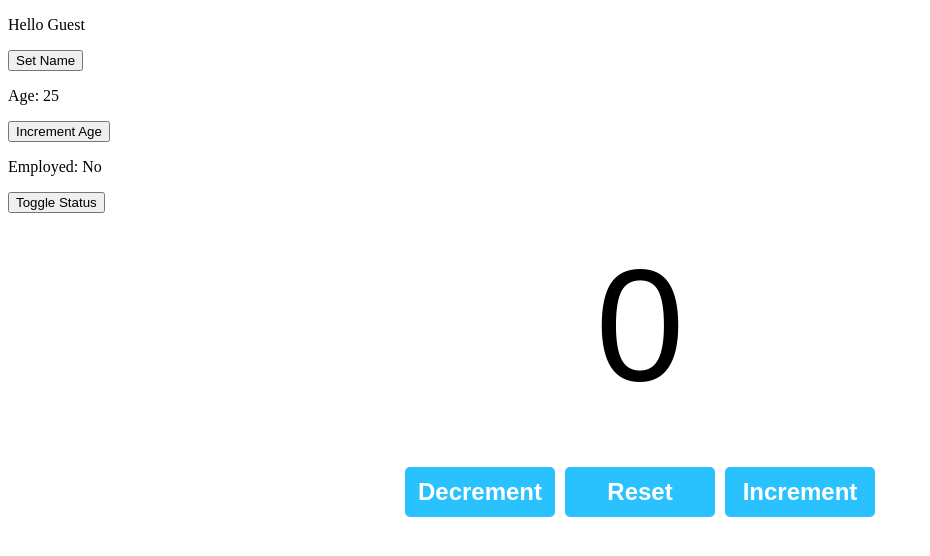
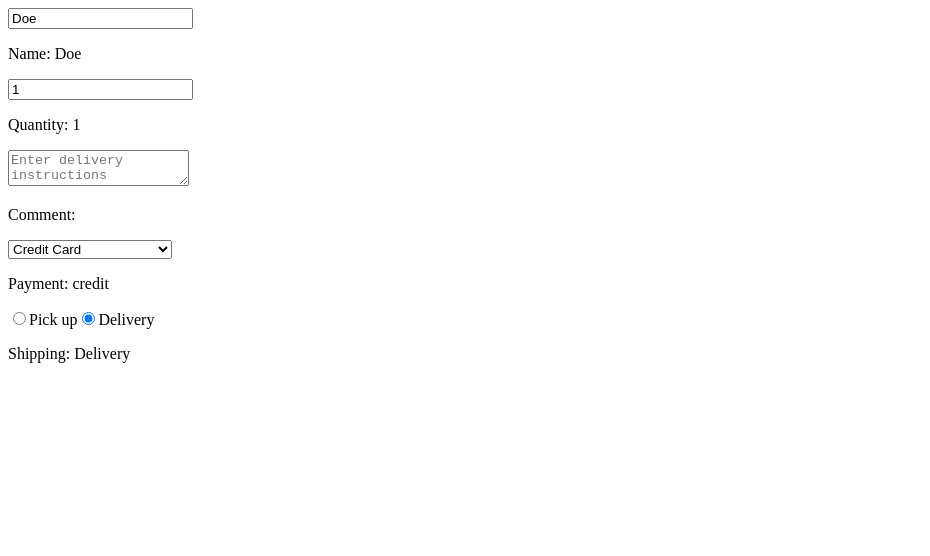
Before and after one commit to Karllouise-code/react-pure-4hrs, a React (Vite) app: page / in a window 1280 px wide. Shown: the top 556 px of the page, without its empty margins (0-930 px from the left). Built offline with nearby package versions, Linux system fonts and the light colour scheme.

Commit message:
onChange event handler

```diff
--- a/src/App.jsx
+++ b/src/App.jsx
@@ -8,7 +8,7 @@
 // import List from "./List"
 // import ProfilePicture from './ProfilePicture.jsx'
 import MyComponent from "./MyComponent"
-import Counter from "./Counter.jsx"
+// import Counter from "./Counter.jsx"
 
 
 function App() {
@@ -62,7 +62,7 @@
       {/* {vegetables.length > 0 && <List items={vegetables} category="Vegetables" />} */}
 
       <MyComponent />
-      <Counter />
+      {/* <Counter /> */}
 
     </>
   )
--- a/src/MyComponent.jsx
+++ b/src/MyComponent.jsx
@@ -1,22 +1,48 @@
 import React, { useState } from "react";
 
 function MyComponent() {
-  const [name, setName] = useState("Guest");
-  const [age, setAge] = useState(25);
-  const [isEmployed, setIsEmployed] = useState(false);
+  //   const [name, setName] = useState("Guest");
+  //   const [age, setAge] = useState(25);
+  //   const [isEmployed, setIsEmployed] = useState(false);
 
-  const updateName = () => {
-    // name = 'Rito'
-    setName("Karl Rito");
-  };
+  //   const updateName = () => {
+  //     // name = 'Rito'
+  //     setName("Karl Rito");
+  //   };
 
-  const incrementAge = () => {
-    setAge(age + 2);
-  };
+  //   const incrementAge = () => {
+  //     setAge(age + 2);
+  //   };
+
+  const [name, setName] = useState("Doe");
+  const [quantity, setQuantity] = useState(1);
+  const [comment, setComment] = useState("");
+  const [payment, setPayment] = useState("credit");
+  const [shipping, setShipping] = useState("Delivery");
+
+  function handleNameChange(e) {
+    setName(e.target.value);
+  }
+
+  function handleQuantityChange(e) {
+    setQuantity(e.target.value);
+  }
+
+  function handleCommentChange(e) {
+    setComment(e.target.value);
+  }
+
+  function handlePaymentChange(e) {
+    setPayment(e.target.value);
+  }
+
+  function handleShippingChange(e) {
+    setShipping(e.target.value);
+  }
 
   return (
     <div>
-      <p>Hello {name}</p>
+      {/* <p>Hello {name}</p>
       <button onClick={updateName}>Set Name</button>
 
       <p>Age: {age}</p>
@@ -25,7 +51,35 @@
       <p>Employed: {isEmployed ? "Yes" : "No"}</p>
       <button onClick={() => setIsEmployed(!isEmployed)}>
         Toggle Status
-      </button>
+      </button> */}
+
+      <input value={name} onChange={handleNameChange} />
+      <p>Name: {name}</p>
+
+      <input type="number" value={quantity} onChange={handleQuantityChange} />
+      <p>Quantity: {quantity}</p>
+
+      <textarea value={comment} onChange={handleCommentChange} placeholder="Enter delivery instructions" />
+      <p>Comment: {comment}</p>
+
+      <select value={payment} onChange={handlePaymentChange}>
+        <option value="">Select Payment Method</option>
+        <option value="cash">Cash</option>
+        <option value="credit">Credit Card</option>
+        <option value="check">Check</option>
+      </select>
+      <p>Payment: {payment}</p>
+
+      {/* radio */}
+      <label>
+        <input type="radio" value="Pick Up" checked={shipping === "Pick Up"} onChange={handleShippingChange} />
+        Pick up
+      </label>
+      <label>
+        <input type="radio" value="Delivery" checked={shipping === "Delivery"} onChange={handleShippingChange} />
+        Delivery
+      </label>
+      <p>Shipping: {shipping}</p>
     </div>
   );
 }
```
